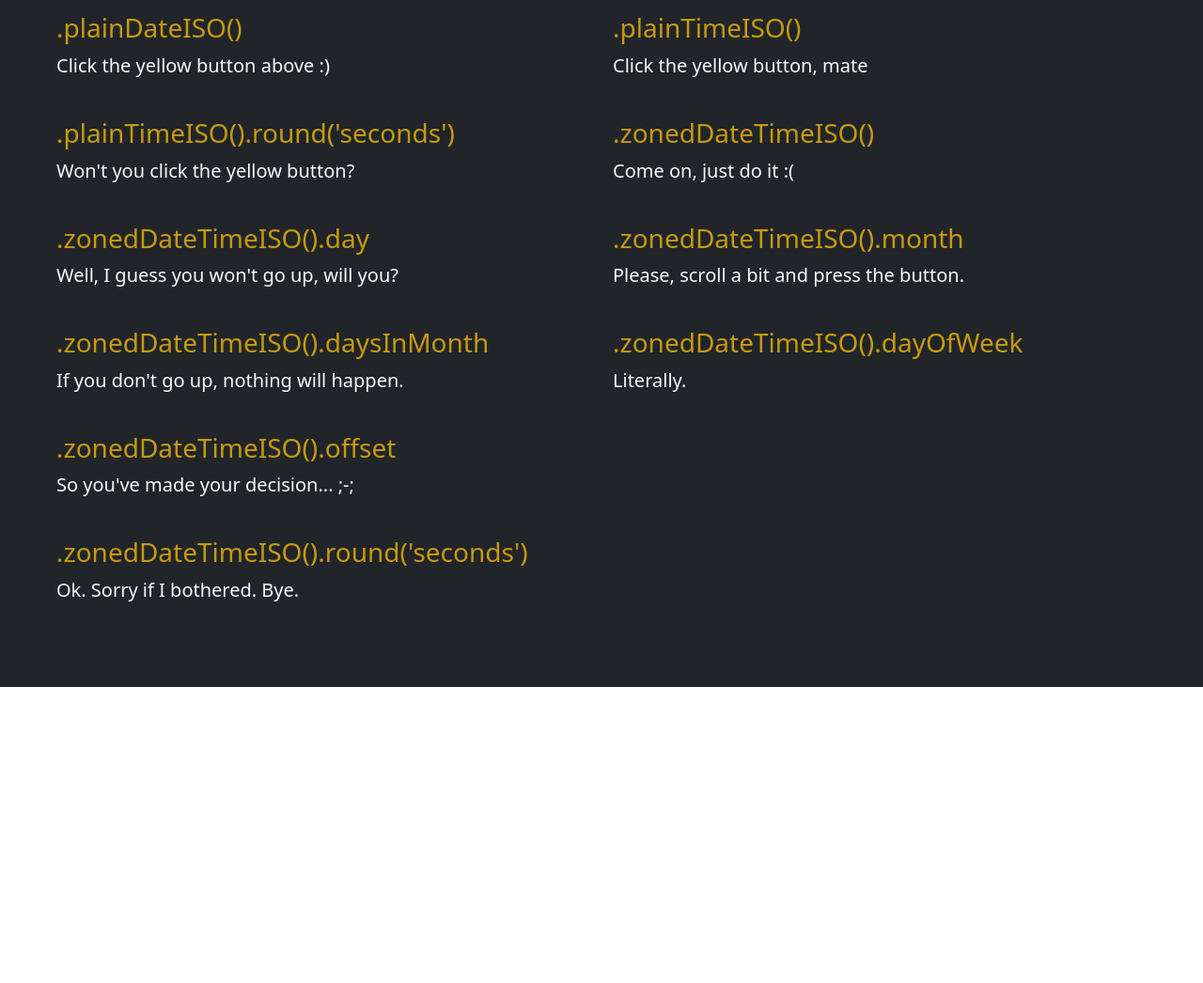
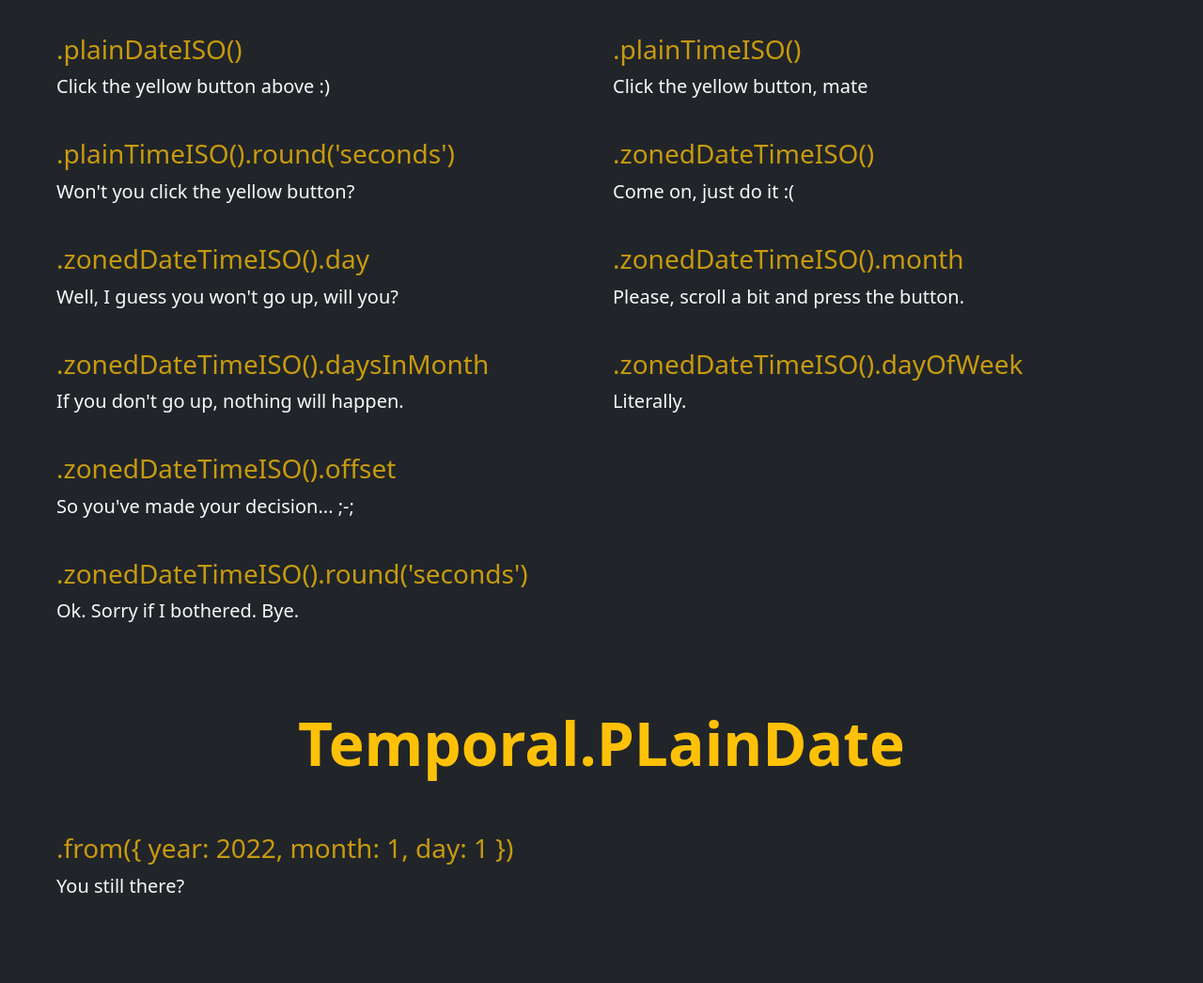
Before and after one commit to GabrielRQueiroz/temporal.now, a website built with Vite: page index.html in a window 1280 px wide. Shown: the part 231-1277 px from the top of the page at 94% size. Before the commit the page ends 962 px from the top, so only its background shows below. Built offline with nearby package versions, Linux system fonts and the light colour scheme; what @js-temporal/polyfill would draw is missing.

Commit message:
feat✨:  New example added

```diff
--- a/components.js
+++ b/components.js
@@ -21,3 +21,5 @@ export const zonedTimeISOOffsetContainer = document.querySelector('#zoned-time-i
 // -=-=-=-=-=-=-=-=-=-=-=-=-=-=-=-=-=-=-=-=-=-=-=-=-=-=-=-=-=-=-=-=-
 export const zonedTimeISORoundedContainer = document.querySelector('#zoned-time-iso-rounded');
 // -=-=-=-=-=-=-=-=-=-=-=-=-=-=-=-=-=-=-=-=-=-=-=-=-=-=-=-=-=-=-=-=-
+export const plainDateTimeOtherDayContainer = document.querySelector('#plain-date-time-other-day')
+// -=-=-=-=-=-=-=-=-=-=-=-=-=-=-=-=-=-=-=-=-=-=-=-=-=-=-=-=-=-=-=-=-
--- a/index.html
+++ b/index.html
@@ -15,11 +15,10 @@
 	</head>
 	<body>
 		<main
-			class="bg-dark text-light d-flex flex-column gap-5 justify-content-start align-items-center min-vh-100 w-100 py-5 overflow-hidden"
+			class="bg-dark text-light d-flex flex-column gap-5 justify-content-start align-items-center min-vh-100 w-100 py-5 overflow-auto"
 			id="main"
 		>
 			<div class="d-flex flex-column align-items-center gap-3">
-				<h1 class="fw-bolder display-2 text-warning">Temporal.Now</h1>
 				<button id="main-button" type="button" class="btn btn-outline-warning d-flex align-items-center gap-2">
 					<svg xmlns="http://www.w3.org/2000/svg" width="16" height="16" fill="currentColor" class="bi bi-calendar3" viewbox="0 0 16 16">
 						<path
@@ -33,7 +32,9 @@
 				</button>
 			</div>
 
-			<article class="row text-start w-100 px-sm-5 px-3 overflow-auto">
+			<h1 class="fw-bolder display-3 text-warning">Temporal.Now</h1>
+
+			<article class="row text-start w-100 px-sm-5 px-3">
 				<div class="d-flex flex-column mb-4 col-lg-6 col-12">
 					<h2 class="fs-3 fw-normal text-warning text-opacity-75">.plainDateISO()</h2>
 					<p class="fs-5" id="plain-date-iso">Click the yellow button above :)</p>
@@ -84,6 +85,15 @@
 					<p class="fs-5" id="zoned-time-iso-rounded">Ok. Sorry if I bothered. Bye.</p>
 				</div>
 			</article>
+
+			<h1 class="fw-bolder display-3 text-warning">Temporal.PLainDate</h1>
+
+			<article class="row text-start w-100 px-sm-5 px-3 overflow-auto">
+				<div class="d-flex flex-column mb-4">
+					<h2 class="fs-3 fw-normal text-warning text-opacity-75">.from({ year: 2022, month: 1, day: 1 })</h2>
+					<p class="fs-5" id="plain-date-time-other-day">You still there?</p>
+				</div>
+			</article>
 		</main>
 
 		<script
--- a/main.js
+++ b/main.js
@@ -2,6 +2,7 @@ import { Temporal } from '@js-temporal/polyfill';
 import {
 	mainButton,
 	plainDateISOContainer,
+	plainDateTimeOtherDayContainer,
 	plainTimeISOContainer,
 	plainTimeISORoundedContainer,
 	zonedTimeISOContainer,
@@ -10,7 +11,7 @@ import {
 	zonedTimeISODaysInMonthContainer,
 	zonedTimeISOMonthContainer,
 	zonedTimeISOOffsetContainer,
-  zonedTimeISORoundedContainer
+	zonedTimeISORoundedContainer,
 } from './components';
 
 const plainDateISO = Temporal.Now.plainDateISO();
@@ -23,6 +24,7 @@ const zonedDateTimeISODaysInMonth = Temporal.Now.zonedDateTimeISO().daysInMonth;
 const zonedDateTimeISODayOfWeek = Temporal.Now.zonedDateTimeISO().dayOfWeek;
 const zonedDateTimeISOOffset = Temporal.Now.zonedDateTimeISO().offset;
 const zonedDateTimeISORounded = Temporal.Now.zonedDateTimeISO().round('seconds');
+const plainDateTimeOtherDay = Temporal.PlainDate.from({ year: 2022, month: 1, day: 1 }).toString();
 
 function renderEverything() {
 	plainDateISOContainer.innerHTML = `> ${plainDateISO}`;
@@ -35,6 +37,7 @@ function renderEverything() {
 	zonedTimeISODayOfWeekContainer.innerHTML = `> ${zonedDateTimeISODayOfWeek}`;
 	zonedTimeISOOffsetContainer.innerHTML = `> ${zonedDateTimeISOOffset}`;
 	zonedTimeISORoundedContainer.innerHTML = `> ${zonedDateTimeISORounded}`;
+	plainDateTimeOtherDayContainer.innerHTML = `> ${plainDateTimeOtherDay}`;
 }
 
 mainButton.addEventListener('click', renderEverything);
```
Lines whose indentation alone changed are shown as unchanged.
